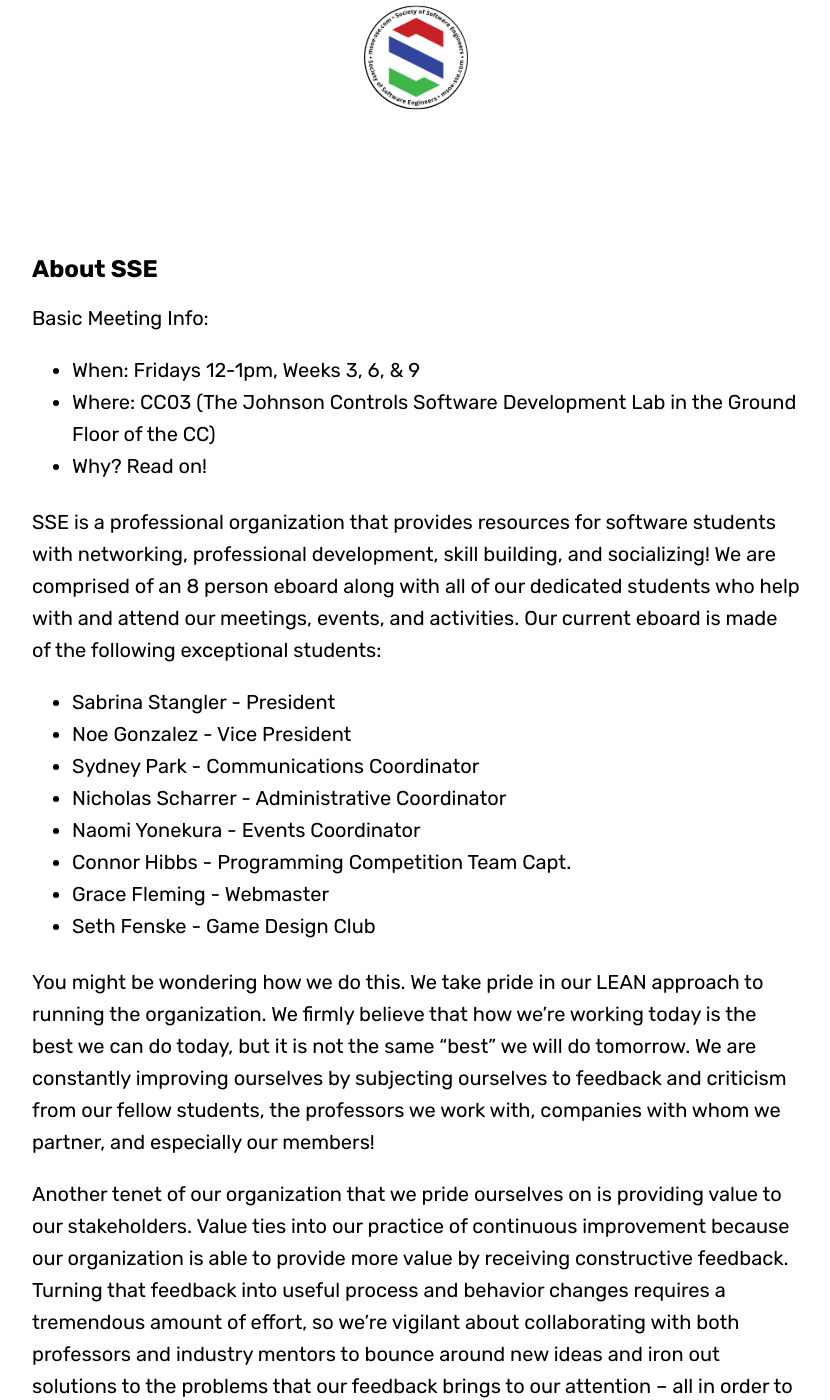
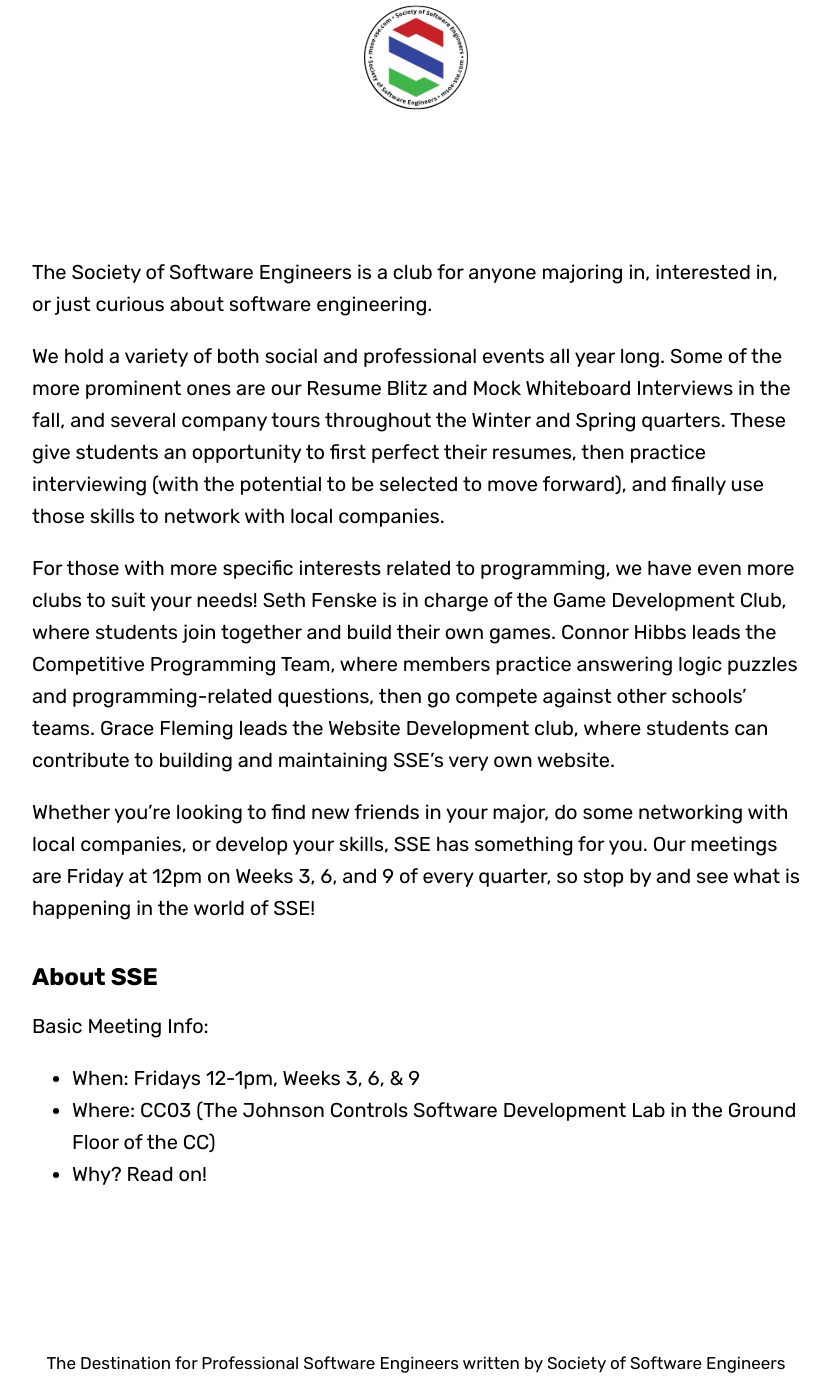
Before and after one commit to msoe-sse/msoe-sse.github.io, a Jekyll site: the page built from about.md, in a window 1280 px wide and 1400 px high, scrolled down 500 px. Shown: the whole window, without its empty margins (224-1054 px from the left). Built offline with Jekyll 4.4.1, drawn with Linux system fonts in a browser that asks for light colours; some web fonts are replaced; some of the changed text lies outside the part shown.

Commit message:
updating about page :)

```diff
--- a/about.md
+++ b/about.md
@@ -18,28 +18,17 @@ published: true
 
 {% include page/title.html title=page.title subtitle=page_subtitle %}
 
+ The Society of Software Engineers is a club for anyone majoring in, interested in, or just curious about software engineering.
+
+We hold a variety of both social and professional events all year long. Some of the more prominent ones are our Resume Blitz and Mock Whiteboard Interviews in the fall, and several company tours throughout the Winter and Spring quarters. These give students an opportunity to first perfect their resumes, then practice interviewing (with the potential to be selected to move forward), and finally use those skills to network with local companies.
+
+For those with more specific interests related to programming, we have even more clubs to suit your needs! Seth Fenske is in charge of the Game Development Club, where students join together and build their own games. Connor Hibbs leads the Competitive Programming Team, where members practice answering logic puzzles and programming-related questions, then go compete against other schools' teams. Grace Fleming leads the Website Development club, where students can contribute to building and maintaining SSE's very own website.
+
+Whether you're looking to find new friends in your major, do some networking with local companies, or develop your skills, SSE has something for you. Our meetings are Friday at 12pm on Weeks 3, 6, and 9 of every quarter, so stop by and see what is happening in the world of SSE!
 ## About SSE
 Basic Meeting Info:
 * When: Fridays 12-1pm, Weeks 3, 6, & 9
 * Where: CC03 (The Johnson Controls Software Development Lab in the Ground Floor of the CC)
 * Why? Read on!
 
-SSE is a professional organization that provides resources for software students with networking, professional development, skill building, and socializing! We are comprised of an 8 person eboard along with all of our dedicated students who help with and attend our meetings, events, and activities. Our current eboard is made of the following exceptional students:
-
-* Sabrina Stangler - President
-* Noe Gonzalez - Vice President
-* Sydney Park - Communications Coordinator
-* Nicholas Scharrer - Administrative Coordinator
-* Naomi Yonekura - Events Coordinator
-* Connor Hibbs - Programming Competition Team Capt.
-* Grace Fleming - Webmaster
-* Seth Fenske - Game Design Club
-
-You might be wondering how we do this. We take pride in our LEAN approach to running the organization. We firmly believe that how we’re working today is the best we can do today, but it is not the same “best” we will do tomorrow. We are constantly improving ourselves by subjecting ourselves to feedback and criticism from our fellow students, the professors we work with, companies with whom we partner, and especially our members!
-
-Another tenet of our organization that we pride ourselves on is providing value to our stakeholders. Value ties into our practice of continuous improvement because our organization is able to provide more value by receiving constructive feedback.   Turning that feedback into useful process and behavior changes requires a tremendous amount of effort, so we’re vigilant about collaborating with both professors and industry mentors to bounce around new ideas and iron out solutions to the problems that our feedback brings to our attention -- all in order to create the best possible solution.
-
-At the end of the day, we’re striving to provide programming and software industry- specific guidance and resources for the SE, CS, and CE students  so that they may thrive during and beyond their time at MSOE. We hope to see you at one of our general meetings soon!
-
-
 </div>
```
